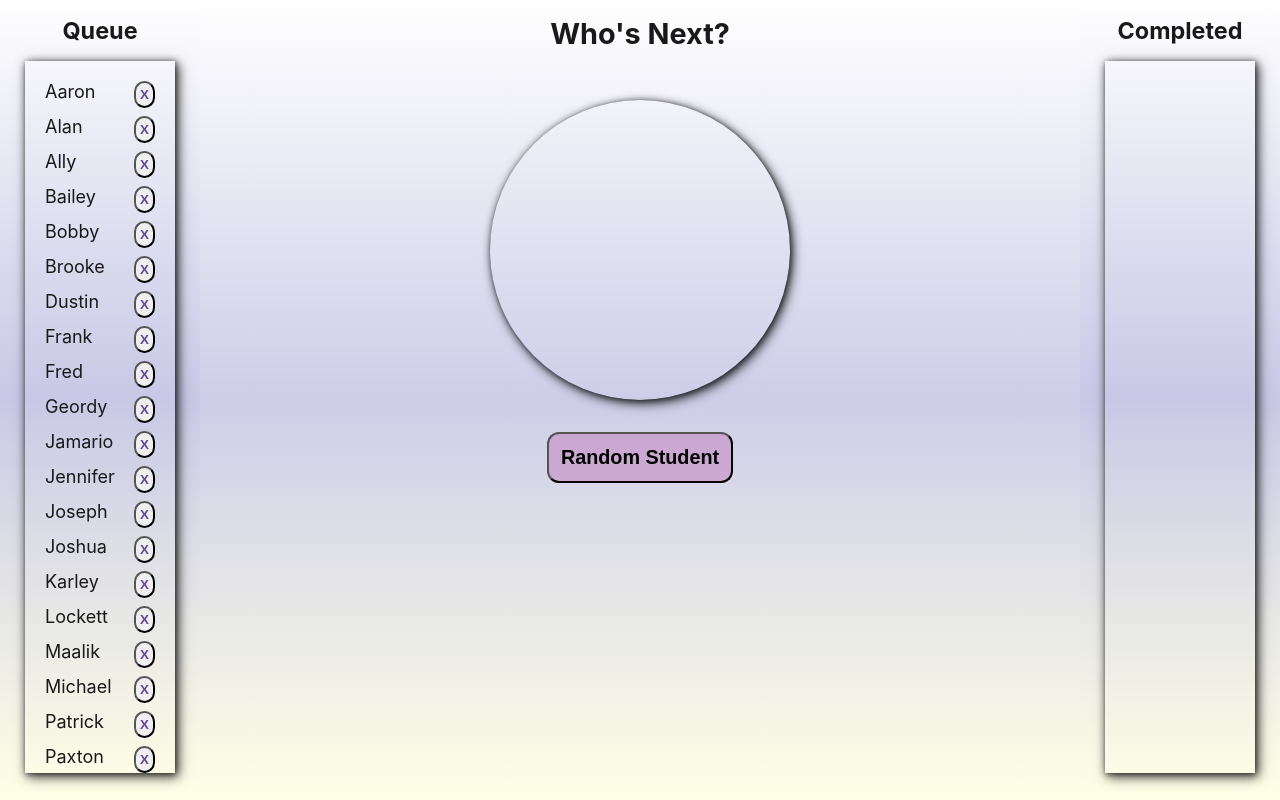
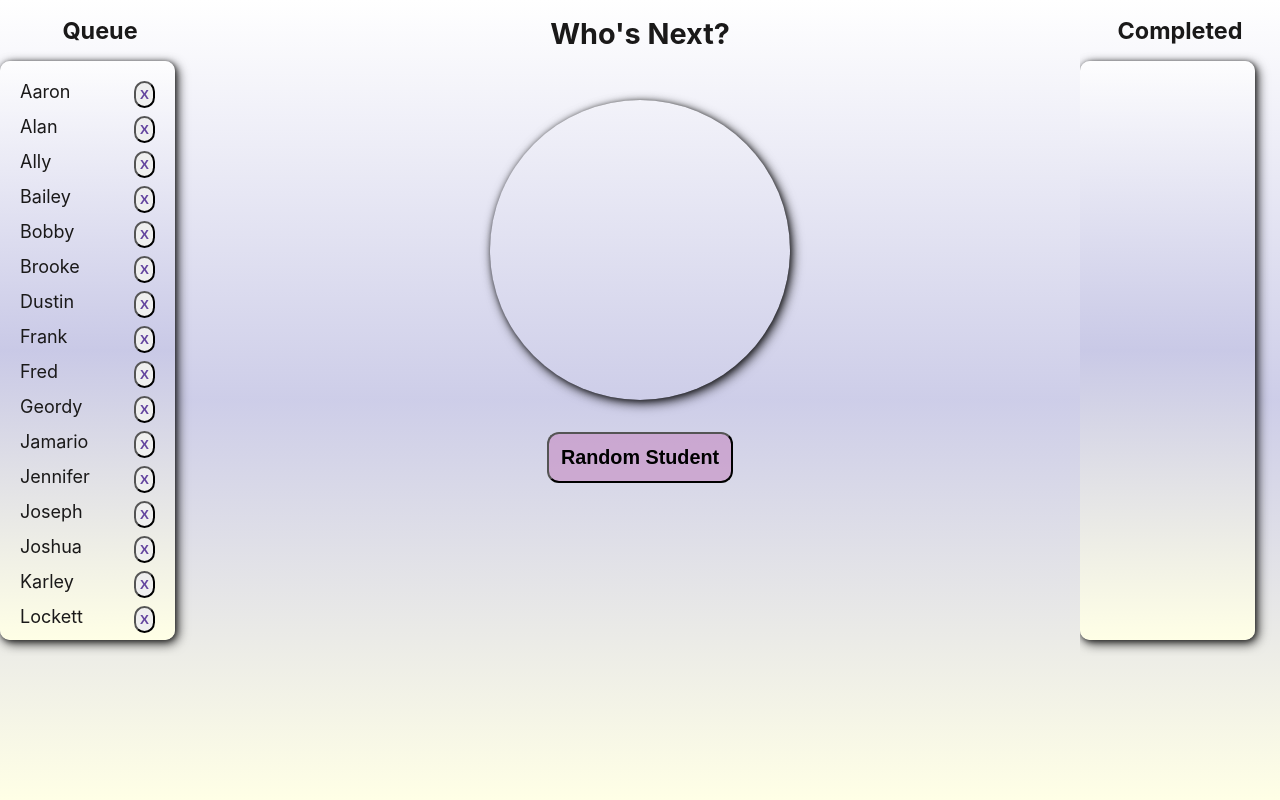
Before and after one commit to Da-Colon/random-picker, a React (Create React App) app: page / in a window 1280 px wide. Built offline with nearby package versions, Linux system fonts and the light colour scheme.

Commit message:
updated styling for mobile

```diff
--- a/src/App.js
+++ b/src/App.js
@@ -20,7 +20,11 @@ import {
 import "./app.css";
 import BottomButtons from "./Components/BottomButtons.jsx";
 
+// Constants
+const mobileBreakpoint = 728
+
 function App() {
+
   const [students, setStudents] = useState([]);
   const [completed, setCompleted] = useState([]);
   const [name, setName] = useState("");
@@ -59,7 +63,7 @@ function App() {
   };
 
   const checkWindowSize = () => {
-    if (window.innerWidth <= 728) {
+    if (window.innerWidth <= mobileBreakpoint) {
       setShowCalledList(false);
       setShowClassList(false);
       setShowButtons(true);
@@ -124,7 +128,7 @@ function App() {
         <TopBar>
           <Header />
         </TopBar>
-        {showClassList || clickShowClass || window.innerWidth >= 728 ? (
+        {showClassList || clickShowClass || window.innerWidth >= mobileBreakpoint ? (
           <LeftSideBar>
             <ClassList students={students} removeStudent={removeStudent} />
           </LeftSideBar>
@@ -139,14 +143,14 @@ function App() {
             randomPicker={randomPicker}
           />
         </MainArea>
-        {showCalledList || clickShowCalled || window.innerWidth >= 728 ? (
+        {showCalledList || clickShowCalled || window.innerWidth >= mobileBreakpoint ? (
           <RightSideBar>
             <CalledList completed={completed} />
           </RightSideBar>
         ) : (
           ""
         )}
-        {showButtons || window.innerWidth < 728 ? (
+        {showButtons || window.innerWidth < mobileBreakpoint ? (
           <BottomButtons
             handleClickClass={handleClickClass}
             handleClickCalled={handleClickCalled}
--- a/src/Components/Styles/Buttons.jsx
+++ b/src/Components/Styles/Buttons.jsx
@@ -30,6 +30,8 @@ export const ToggleSidebarButton = styled.div`
 export const BottomContainer = styled.div`
   width: 100%;
   height: 50px;
+  position: absolute;
+  bottom: 55px;
   border: 2px solid black;
   display: flex;
   justify-content: space-around;
--- a/src/Components/Styles/Containers.jsx
+++ b/src/Components/Styles/Containers.jsx
@@ -10,27 +10,25 @@ export const AppWrapper = styled.div`
 
 export const LeftSideBar = styled.div`
   left: 0;
-  height: 100vh;
+  height: 82vh;
   display: flex;
   flex-direction: column;
   position: absolute;
   overflow-y: scroll;
   top: 0;
   width: 200px;
-  background: linear-gradient(rgba(255,255,255, 0.8), rgba(200, 200,230, 0.9), rgba(255,255,230, 1));
   z-index: 9999;
 `;
 
 export const RightSideBar = styled.div`
   display: flex;
   flex-direction: column;
-  height: 100vh;
+  height: 82vh;
   overflow-y: scroll;
   position: absolute;
   right: 0;
   top: 0;
   width: 200px;
-  background: linear-gradient(rgba(255,255,255, 0.8), rgba(200, 200,230, 0.9), rgba(255,255,230, 1));
   z-index: 9999;
 `;
 
--- a/src/Components/Styles/Fonts.jsx
+++ b/src/Components/Styles/Fonts.jsx
@@ -13,11 +13,18 @@ export const ListTitles = styled.h2`
 `;
 
 export const Ol = styled.ol`
-  margin: 0 auto;
+  background: linear-gradient(
+    rgba(255, 255, 255, 0.8),
+    rgba(200, 200, 230, 0.9),
+    rgba(255, 255, 230, 1)
+  );
+  // margin: 0 auto;
   padding: 16px;
-  height: 89vh;
-  width: 150px;
+  margin-bottom: 16px;
+  height: 100%;
+  width: 175px;
   overflow-y: scroll;
+  border-radius: 10px;
   box-shadow: 1px 1px 5px rgba(0, 0, 0, 0.5), 2px 2px 10px rgba(0, 0, 0, 0.5),
     3px 4px 12px rgba(0, 0, 0, 0.5);
 `;
```
